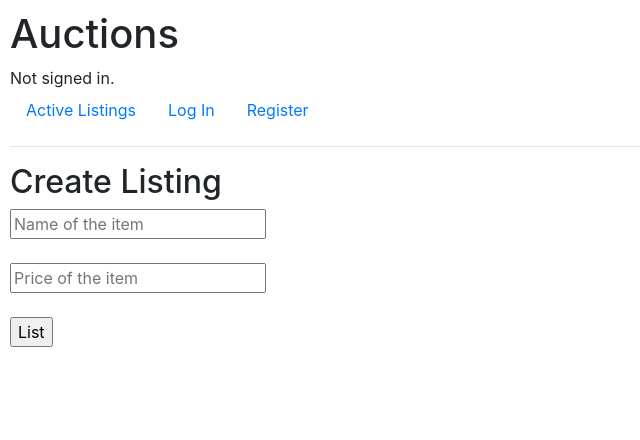
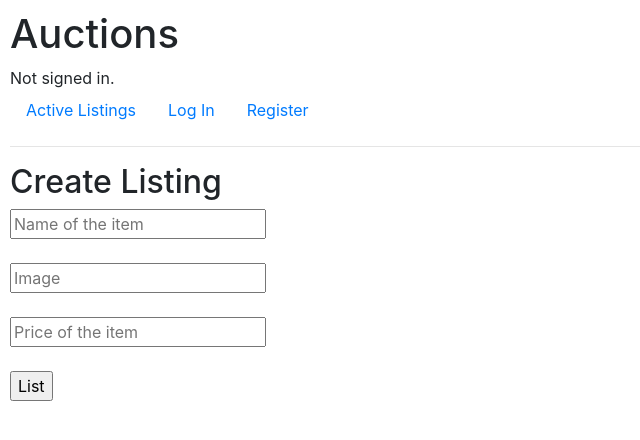
Before and after one commit to gautamsapre/Commerce, a Django app: page /create-listing in a window 1280 px wide. Shown: the top 440 px of the page, without its empty margins (0-640 px from the left). Run offline with Django 3.2, Linux system fonts and the light colour scheme; some libraries are stand-ins or nearby versions.

Commit message:
image added

```diff
--- a/auctions/templates/auctions/create_listing.html
+++ b/auctions/templates/auctions/create_listing.html
@@ -4,6 +4,7 @@
       <form action = "register-listing" method = "POST">
         {% csrf_token %}
             <input type="text" id="rlist_name" placeholder ="Name of the item" name = "name"><br><br>
+            <input type="text" id="rlist_image" placeholder ="Image" name = "Image_url"><br><br>
             <input type="text" id="rlist_price" placeholder ="Price of the item" name = "price"><br><br>
             <input type="submit" value="List">
         </form>
--- a/auctions/templates/auctions/index.html
+++ b/auctions/templates/auctions/index.html
@@ -6,6 +6,7 @@
     {%for item in list%}
         <li class="nav-item">
             {{item}}
+            <img src="{{item.image_file}}" width="500" height="600">
             <a href="{{item.id}}/place-bid">Place bid</a>
         </li>
     {% endfor %}
--- a/auctions/views.py
+++ b/auctions/views.py
@@ -3,7 +3,7 @@ from django.db import IntegrityError
 from django.http import HttpResponse, HttpResponseRedirect
 from django.shortcuts import render
 from django.urls import reverse
-
+import urllib.request
 from .models import *
 
 
@@ -70,7 +70,8 @@ def create(request):
 def register_listing(request):
     current_user = request.user
     bid_default = bid.objects.get(bid=0)
-    listing = listings(name = request.POST['name'], price = request.POST['price'], user = current_user, highest_bid = bid_default)
+    img =  urllib.request.urlretrieve(request.POST['Image_url'], current_user.username+"_"+request.POST['name']+".jpg")
+    listing = listings(name = request.POST['name'], price = request.POST['price'], user = current_user, highest_bid = bid_default, image_file = current_user.username+"_"+request.POST['name']+".jpg")
     listing.save()
     return render(request,"auctions/index.html",{
         "list": listings.objects.all()
@@ -86,7 +87,7 @@ def bider(request, id):
 def confirm_bid(request, id):
     current_user = request.user
     print(current_user)
-    if int(request.POST['amount']) <= int(listings.objects.get(id=id).highest_bid.bid):
+    if (int(request.POST['amount']) <= int(listings.objects.get(id=id).highest_bid.bid)) or (listings.objects.get(id=id).highest_bid.bid_by == current_user):
          return render(request,"auctions/bid.html",{
         "item": listings.objects.get(id=id),
         "lower": True
```
Also changed, not shown: auctions/models.py (+4 -3 lines), auctions/migrations/0001_initial.py, db.sqlite3, gautamsapre_Car.jpg (added).
